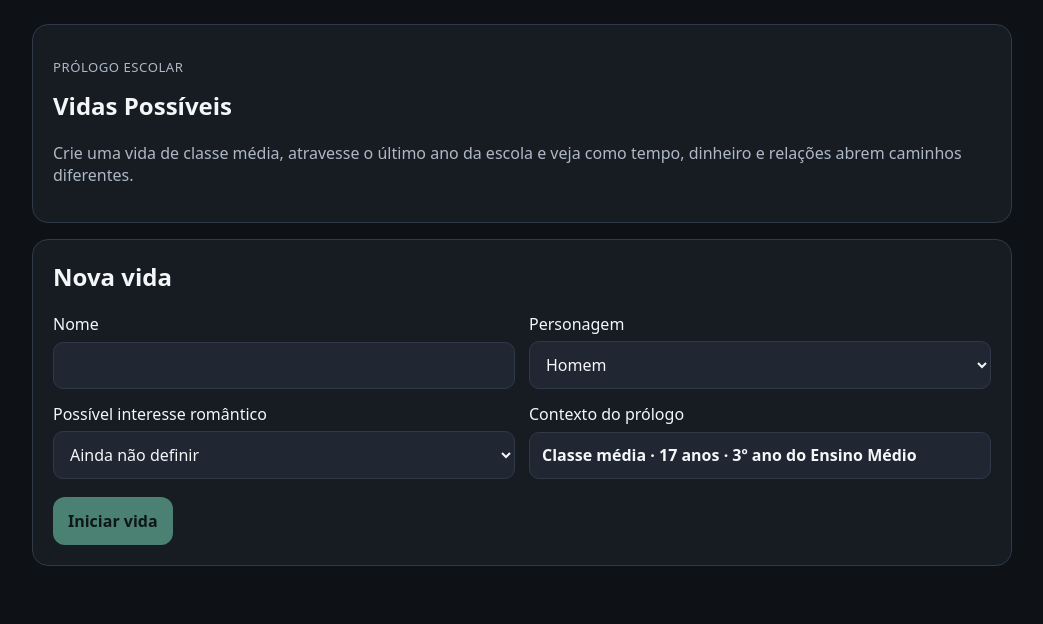
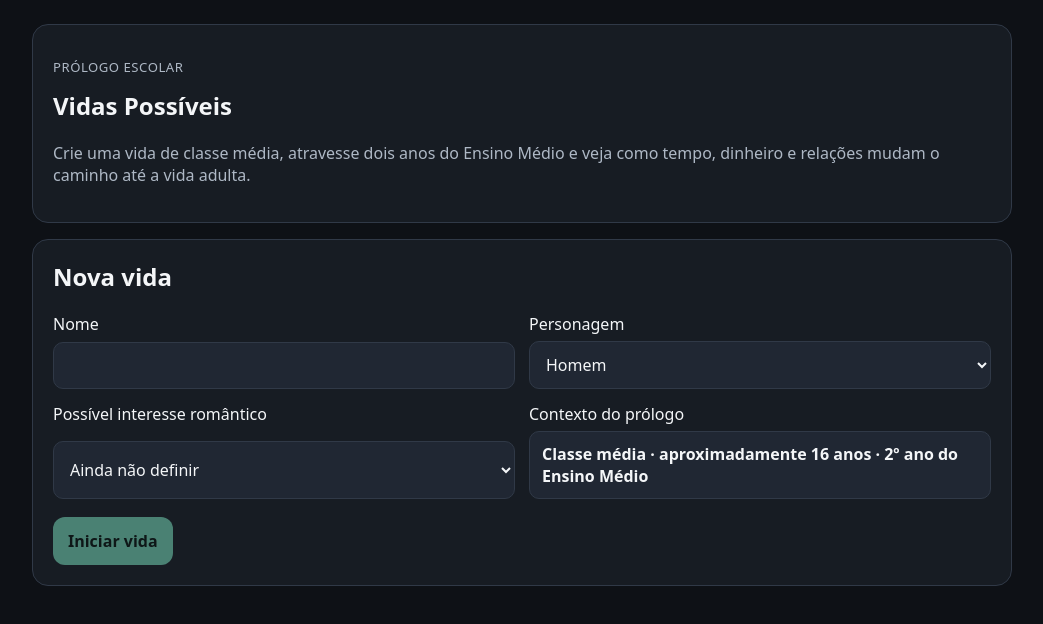
Before and after one commit to IsraelJr/vidas-possiveis, a Next.js app in the folder apps/web/: page / in a window 1280 px wide. Shown: the top 624 px of the page, without its empty margins (118-1161 px from the left). Built offline with nearby package versions, Linux system fonts and the light colour scheme.

Commit message:
feat(web): present the two-year prologue and compatible migration

```diff
--- a/apps/web/src/components/game-shell.tsx
+++ b/apps/web/src/components/game-shell.tsx
@@ -148,7 +148,7 @@
           <section className="panel hero">
             <p className="label">PRÓLOGO ESCOLAR</p>
             <h1>Vidas Possíveis</h1>
-            <p className="muted">Crie uma vida de classe média, atravesse o último ano da escola e veja como tempo, dinheiro e relações abrem caminhos diferentes.</p>
+            <p className="muted">Crie uma vida de classe média, atravesse dois anos do Ensino Médio e veja como tempo, dinheiro e relações mudam o caminho até a vida adulta.</p>
           </section>
           <section className="panel">
             <h2>Nova vida</h2>
@@ -176,7 +176,7 @@
               </label>
               <div className="field static-field">
                 <span>Contexto do prólogo</span>
-                <strong>Classe média · 17 anos · 3º ano do Ensino Médio</strong>
+                <strong>Classe média · aproximadamente 16 anos · 2º ano do Ensino Médio</strong>
               </div>
             </div>
             <div className="form-actions">
@@ -218,9 +218,13 @@
     <main>
       <div className="shell">
         {persistenceError ? <p className="alert" role="alert">{persistenceError}</p> : null}
-        {state.flags.migratedFromEarlierPrologue ? (
+        {state.flags.migratedToTwoYearPrologue ? (
           <p className="notice" data-testid="migration-notice">
-            Seu personagem foi trazido para a nova versão do prólogo. A história escolar recomeçou com as novas regras.
+            Sua vida escolar foi ampliada para dois anos. Suas escolhas, pessoas e lembranças compatíveis foram preservadas.
+          </p>
+        ) : state.flags.migratedFromEarlierPrologue ? (
+          <p className="notice" data-testid="migration-notice">
+            Seu personagem foi atualizado para a versão atual do prólogo. A história escolar recomeçou porque o progresso anterior não possuía todos os dados necessários.
           </p>
         ) : null}
 
```
